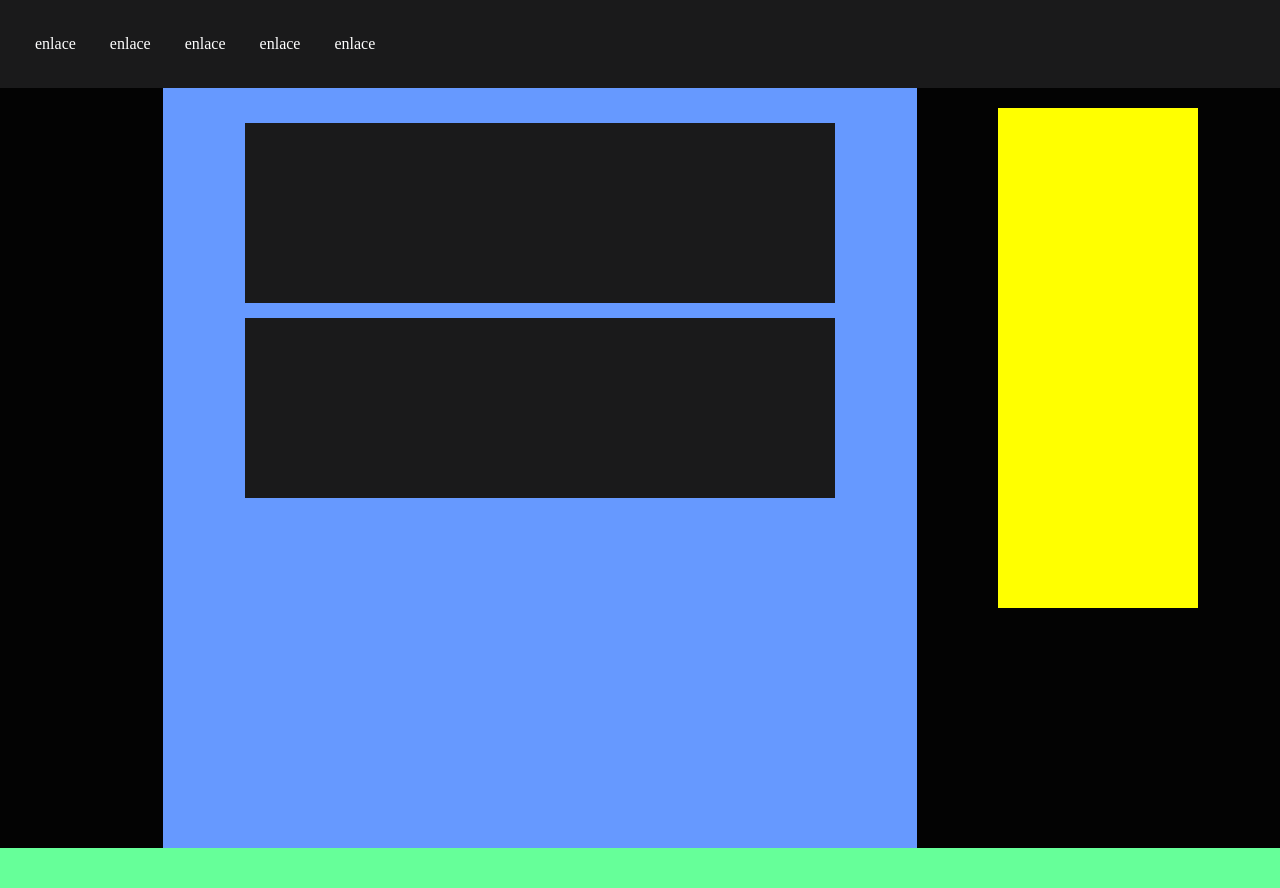
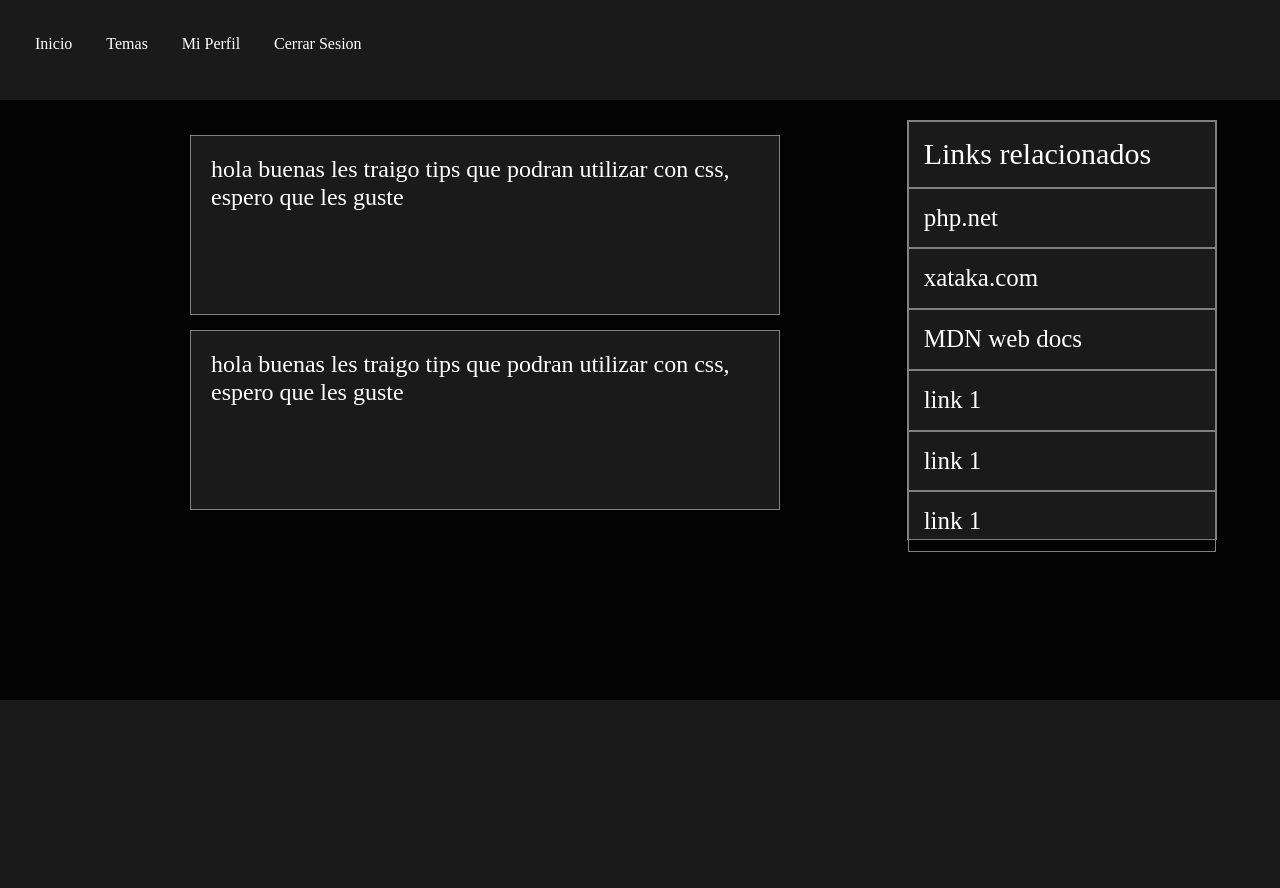
Before and after one commit to PotreroDigital/Programando-ando, a PHP site: page /home.html in a window 1280 px wide. After the commit the page ends 700 px from the top, so only its background shows below. Run offline with PHP 8.4, Linux system fonts and the light colour scheme; some libraries are stand-ins or nearby versions.

Commit message:
maquetado final del homepage

```diff
--- a/css/home.css
+++ b/css/home.css
@@ -5,16 +5,22 @@
 html {
   min-height: 100%;
   position: relative;
+
 }
+
 
 body {
   background: #red;
   margin: 0;
-  margin-bottom: 40pX;
+  margin-bottom: 40px;
+  display: flex;
+  flex-direction: column;
+  background-size: cover;
 
 }
 
 .grid-container {
+  min-height: 100vh;
   display: grid;
   background: #444;
   grid-template-areas:
@@ -22,8 +28,12 @@ body {
   "left main right"
   "left main right"
   "left main right"
+  "left main right"
   "footer footer footer";
-  grid-template-rows: repeat(auto-fill, 1fr);
+  grid-template-rows: 100px repeat(4, 1fr) ;
+  grid-template-columns: repeat(auto-fit, 1fr);
+
+
 
 
 
@@ -33,15 +43,18 @@ body {
 
 .grid-item {
   padding: 20px;
+
+
+
   }
 
 .grid-footer {
-  background-color: #6f9;
+  background-color: #1A1A1B;
   grid-area: footer;
   position: absolute;
   bottom: 0;
   width: 100%;
-  height: 40px;
+  height: 100px;
 
 }
 
@@ -53,10 +66,12 @@ body {
 }
 
 .grid-main {
-  background-color: #69f;
+  background-color: #030303;
   grid-area: main;
-  height: 100vh;
   box-sizing: border-box;
+
+
+
 
 }
 
@@ -95,26 +110,82 @@ body {
   margin: auto;
   margin-top: 15px;
   margin-bottom: 15px;
+  color: #fff;
+  border: 0.5px solid grey;
 
 
 }
 
-.caja2 {
+.caja1 title {
+  color: #fff;
+}
+
+
+.derecha__caja {
   background-color: #1A1A1B;
   display: block;
   box-sizing: border-box;
-  height: 180px;
+  border-bottom: 0.5px solid grey;
+  margin: auto;
+  height: 420px;
+  width: 310px;
+  color: #fff;
+  border: 0.5px solid grey;
+
+
+}
+
+.space-box {
+  background-color:  ##1A1A1B;
+  display:block;
+  box-sizing: border-box;
+  height: 120px;
   width: 590px;
   margin: auto;
-  margin-top: 15px;
+  margin-top: 25px;
   margin-bottom: 15px;
+
+
 }
 
-.derecha__caja {
-  background-color: yellow;
+.caja1-h3 {
+  padding: 20px;
+}
+
+.caja1-h3 a {
+  color: #fff;
+  text-decoration: none;
+
+}
+
+.derecha__caja li h3 {
+
+  font-size: 30px;
+  padding: 5px;
+  margin: 10px;
+
+
+}
+
+.derecha__caja li {
+
+    list-style: none;
+    border: 0.5px solid grey;
+}
+
+.derecha__caja li a {
   display: block;
-  box-sizing: border-box;
-  margin: auto;
-  height: 500px;
-  width: 200px;
+  color: #fff;
+  text-decoration: none;
+  font-size: 25px;
+  padding: 5px;
+  margin: 10px;
 }
+
+.derecha__caja-hr {
+  color: red;
+}
+
+.derecha__caja-li:hover > a {
+  color: #ccc;
+}
--- a/home.html
+++ b/home.html
@@ -12,33 +12,49 @@
     <div class="grid-container">
       <div class="grid-item grid-header">
         <ul class="grid-header__ul">
-          <li class="grid-header__li"><a href="#">enlace</a></li>
-          <li class="grid-header__li"><a href="#">enlace</a></li>
-          <li class="grid-header__li"><a href="#">enlace</a></li>
-          <li class="grid-header__li"><a href="#">enlace</a></li>
-          <li class="grid-header__li"><a href="#">enlace</a></li>
+          <li class="grid-header__li"><a href="#">Inicio</a></li>
+          <li class="grid-header__li"><a href="#">Temas</a></li>
+          <li class="grid-header__li"><a href="#">Mi Perfil</a></li>
+          <li class="grid-header__li"><a href="#">Cerrar Sesion</a></li>
         </ul>
       </div>
       <div class="grid-item grid-main">
         <div class="main-content">
-            <div class="caja1">
-            </div>
-            <div class="caja2">
-            </div>
-            <div class="caja3">
-            </div>
+          <div class="caja1">
+              <h2 class="caja1-h3"><a href="#">hola buenas les traigo tips que podran utilizar con css, espero que les guste</a></h3>
+          </div>
+          <div class="caja1">
+              <h2 class="caja1-h3"><a href="#">hola buenas les traigo tips que podran utilizar con css, espero que les guste</a></h3>
+          </div>
+
+
+
+
+
+
+            <div class="space-box"></div>
 
         </div>
       </div>
       <div class="grid-item grid-aside">
         <div class="aside__caja">
 
+
         </div>
       </div>
 
       <div class="grid-item grid-derecha">
         <div class="derecha__caja">
+          <ul>
 
+            <li><h3>Links relacionados</h3></li>
+            <li class="derecha__caja-li"><a href="#">php.net</a></li>
+            <li class="derecha__caja-li"><a href="#">xataka.com</a></li>
+            <li class="derecha__caja-li"><a href="#">MDN web docs</a></li>
+            <li class="derecha__caja-li"><a href="#">link 1</a></li>
+            <li class="derecha__caja-li"><a href="#">link 1</a></li>
+            <li class="derecha__caja-li"><a href="#">link 1</a></li>
+          </ul>
         </div>
       </div>
       <div class="grid-item grid-footer"></div>
```
